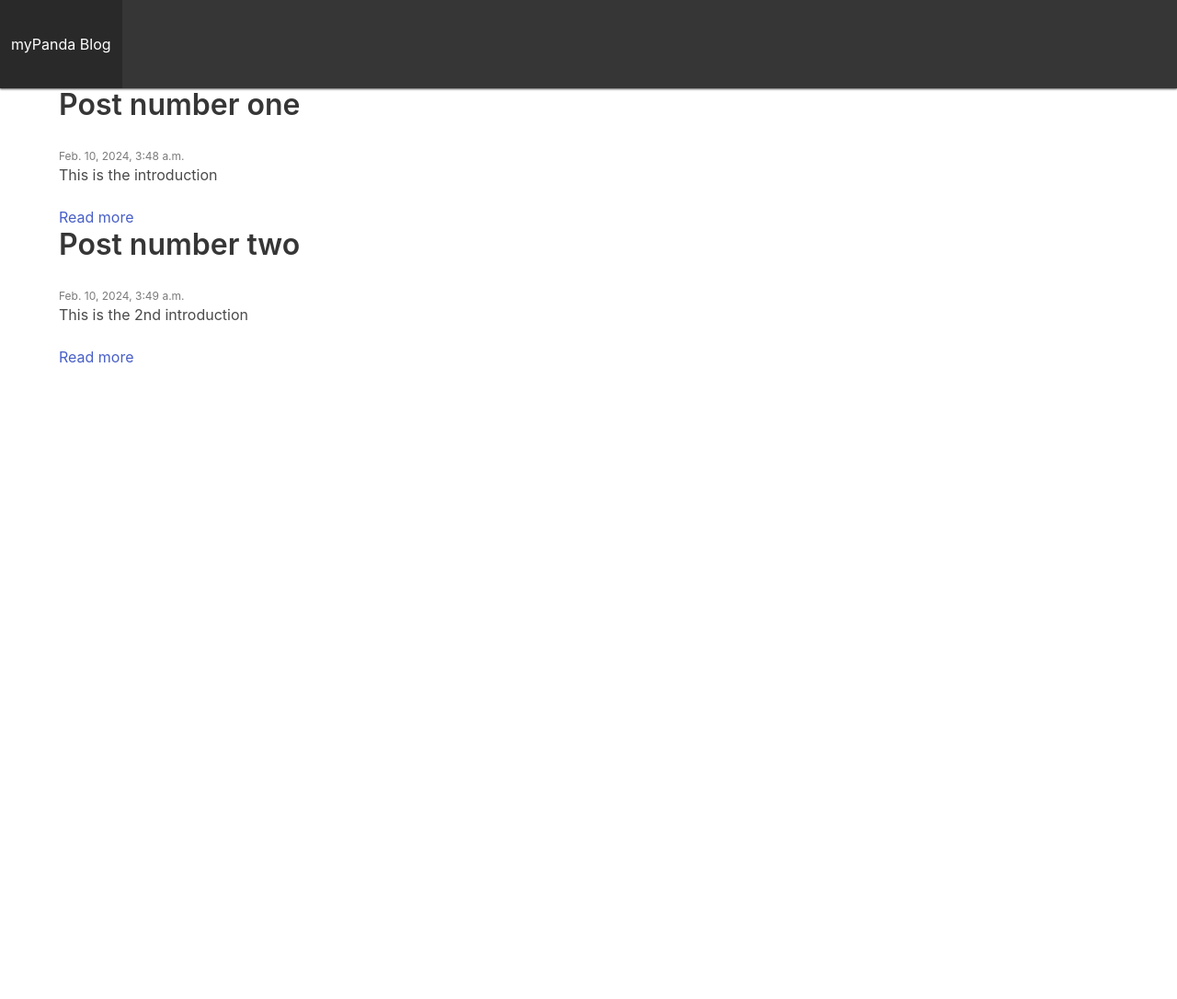
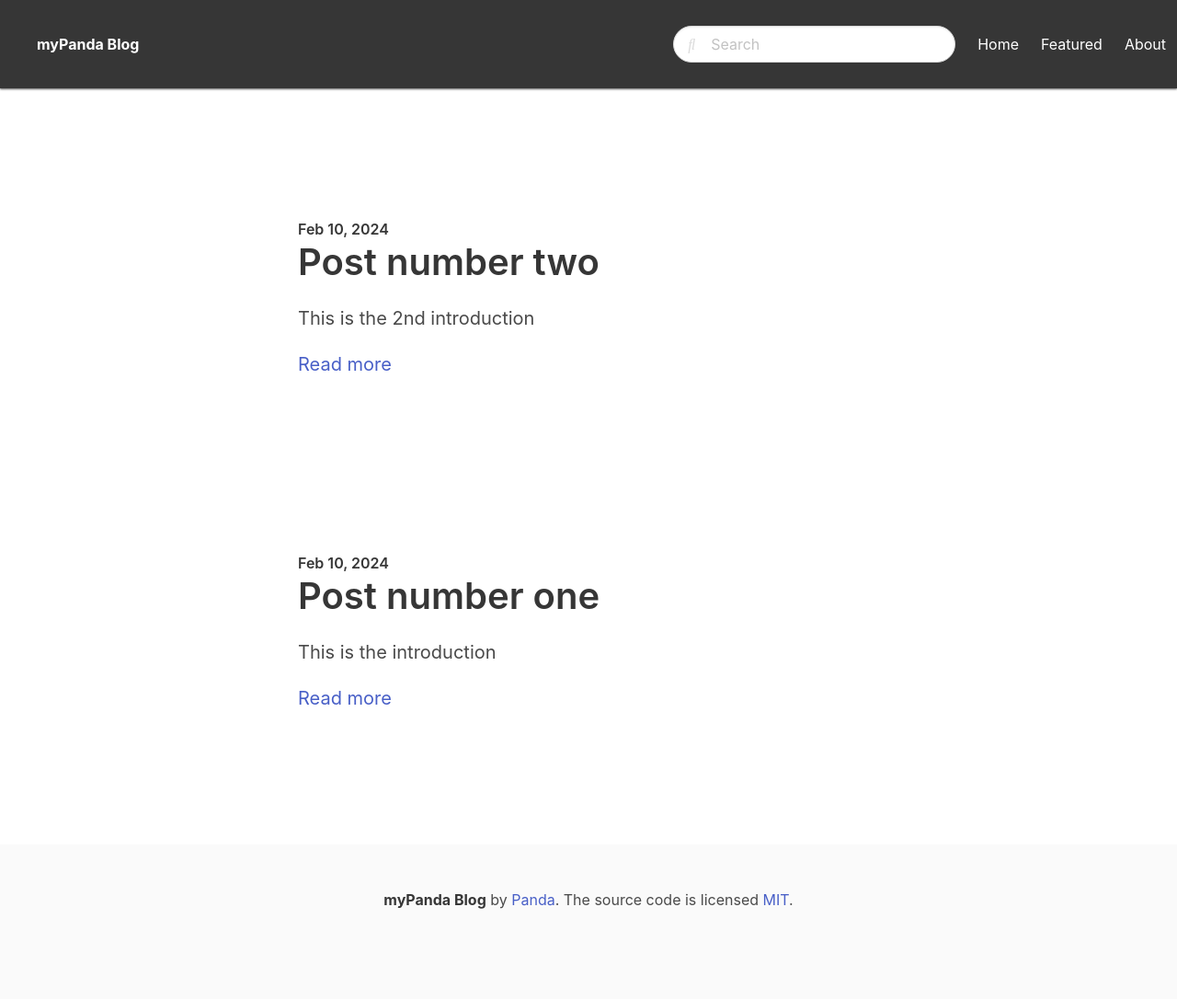
Before and after one commit to SeyiAyo/mypandablog, a Django app: page / in a window 1280 px wide. Shown: the whole page at 92% size. Before the commit the page ends 395 px from the top, so only its background shows below. Run offline with Django 5.2, Linux system fonts and the light colour scheme; data comes from the database, SQL or seed files in the repository.

Commit message:
updated post model and base.html

```diff
--- a/blog/models.py
+++ b/blog/models.py
@@ -20,6 +20,9 @@ class Post(models.Model):
     created_at = models.DateTimeField(auto_now_add=True)
     updated_at = models.DateTimeField(auto_now=True)
 
+    class Meta:
+        ordering = ["-created_at",]
+
     def __str__(self):
         return self.title
 
--- a/templates/base.html
+++ b/templates/base.html
@@ -6,6 +6,7 @@
         <meta http-equiv="X-UA-Compatible" content="ie=edge">
         <title>myPanda Blog | {% block title %}{% endblock %}</title>
         <link rel="stylesheet" href="https://cdn.jsdelivr.net/npm/bulma@0.9.4/css/bulma.min.css">
+        <link rel="stylesheet" href="https://stackpath.bootstrapcdn.com/font-awesome/4.7.0/css/font-awesome.min.css" integrity="sha384-wvfXpqpZZVQGK6TAh5PVlGOfQNHSoD2xbE+QkPxCAFlNEevoEH3Sl0sibVcOQVnN" crossorigin="anonymous">
 
         <style>
             nav.navbar {
@@ -17,14 +18,51 @@
 
     <body>
         <nav class="navbar is-dark" role="navigation" aria-label="main navigation">
-            <div class="navbar-brand">
-                <a class="navbar-item" href="/">myPanda Blog</a>
+            <div class="container" style="margin-left: 40px;">
+                <div class="navbar-brand">
+                    <a class="navbar-item" href="/">
+                        <strong>myPanda Blog</strong>
+                    </a>
+                    <span class="navbar-burger burger" data-target="navbarMenu">
+                        <span></span>
+                        <span></span>
+                        <span></span>
+                    </span>
+                </div>
+            </div>
+
+            <div id="navbarMenu" class="navbar-menu">
+                <div class="navbar-end">
+                    <div class="navbar-item">
+                        <div class="control has-icons-left">
+                            <input class="input is-rounded" type="text" placeholder="Search">
+                            <span class="icon is-left">
+                                <i class="fas fa-search"></i>
+                            </span>
+                        </div>
+                    </div>
+                    <a href="/" class="navbar-item">Home</a>
+                    <a href="/" class="navbar-item">Featured</a>
+                    <a href="/about" class="navbar-item">About</a>
+                </div>
             </div>
         </nav>
+        <!--end of navbar-->
 
-        <div class="container">
-            {% block content %}
-            {% endblock %}
-        </div>
+        <section class="section">
+            <div class="container">
+                {% block content %}
+                {% endblock %}
+            </div>
+        </section>
+
+        <footer class="footer">
+            <div class="content has-text-centered">
+                <p>
+                    <strong>myPanda Blog</strong> by <a href="https://github.com/SeyiAyo">Panda</a>. The source code is licensed
+                    <a href="http://opensource.org/licenses/mit-license.php">MIT</a>.
+                </p>
+            </div>
+
     </body>
 </html>
--- a/templates/frontpage.html
+++ b/templates/frontpage.html
@@ -4,14 +4,23 @@
 
 {% block content %}
     {% for post in posts %}
-        <article>
-            <h2 class="title">{{ post.title }}</h2>
-
-            <time class="is-size-7 has-text-grey">{{ post.created_at }}</time>
-
-            <p class="subtitle is-6">{{ post.intro }}</p>
-
-            <a href="{% url 'post_detail' post.slug %}">Read more</a>
-        </article>
+        <section class="hero">
+            <div class="hero-body">
+                <div class="container">
+                    <section class="section">
+                        <div class="columns">
+                            <div class="column is-8 is-offset-2">
+                                <div class="content is-medium">
+                                    <h2 class="subtitle is-6">{{ post.created_at | date:"M d, Y" }}</h2>
+                                    <h1 class="title">{{ post.title }}</h1>
+                                    <p>{{ post.intro }}</p>
+                                    <a href="{% url 'post_detail' post.slug %}">Read more</a>
+                                </div>
+                            </div>
+                        </div>
+                    </section>
+                </div>
+            </div>
+        </section>
     {% endfor %}
 {% endblock %}
```
